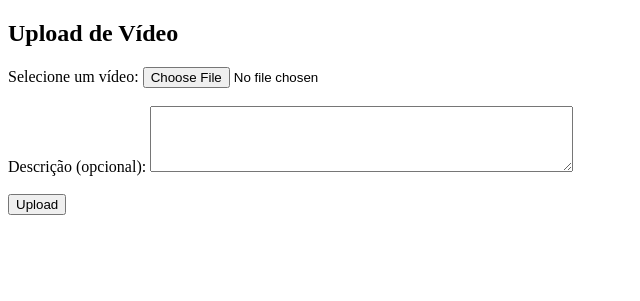
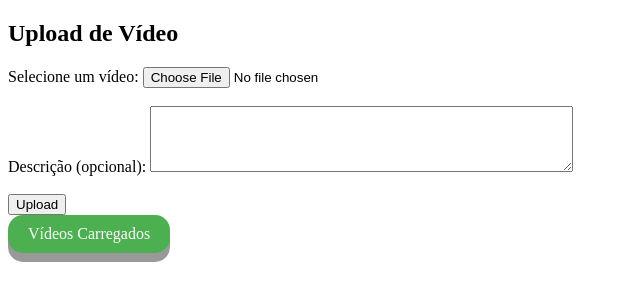
Before and after one commit to isaacbrasil/My-youtube-flask, a Flask app: page /show_upload in a window 1280 px wide. Shown: the top 301 px of the page, without its empty margins (0-640 px from the left). Run offline with Flask 3, Linux system fonts and the light colour scheme.

Commit message:
refatorando

```diff
--- /dev/null
+++ b/app/static/styles.css
@@ -0,0 +1,26 @@
+/* static/css/styles.css */
+
+.btn {
+  display: inline-block;
+  padding: 10px 20px;
+  font-size: 16px;
+  cursor: pointer;
+  text-align: center;
+  text-decoration: none;
+  outline: none;
+  color: #fff;
+  background-color: #4caf50;
+  border: none;
+  border-radius: 15px;
+  box-shadow: 0 9px #999;
+}
+
+.btn:hover {
+  background-color: #3e8e41;
+}
+
+.btn:active {
+  background-color: #3e8e41;
+  box-shadow: 0 5px #666;
+  transform: translateY(4px);
+}
--- a/app/templates/play_video.html
+++ b/app/templates/play_video.html
@@ -3,6 +3,11 @@
   <head>
     <meta charset="UTF-8" />
     <meta name="viewport" content="width=device-width, initial-scale=1.0" />
+    <link
+      rel="stylesheet"
+      href="{{ url_for('static', filename='static/styles.css') }}"
+    />
+
     <title>Reproduzir Vídeo</title>
   </head>
   <body>
--- a/app/templates/upload.html
+++ b/app/templates/upload.html
@@ -3,6 +3,11 @@
   <head>
     <meta charset="UTF-8" />
     <meta name="viewport" content="width=device-width, initial-scale=1.0" />
+    <link
+      rel="stylesheet"
+      href="{{ url_for('static', filename='static/styles.css') }}"
+    />
+
     <title>Upload de Vídeo</title>
   </head>
   <body>
@@ -30,6 +35,10 @@
       <input type="submit" value="Upload" />
     </form>
 
+    <a href="{{ url_for('main.list_videos') }}" class="btn"
+      >Vídeos Carregados</a
+    >
+
     <div id="response"></div>
 
     <script>
--- a/app/templates/video_list.html
+++ b/app/templates/video_list.html
@@ -3,6 +3,11 @@
   <head>
     <meta charset="UTF-8" />
     <meta name="viewport" content="width=device-width, initial-scale=1.0" />
+    <link
+      rel="stylesheet"
+      href="{{ url_for('static', filename='static/styles.css') }}"
+    />
+
     <title>Lista de Vídeos</title>
   </head>
   <body>
```
